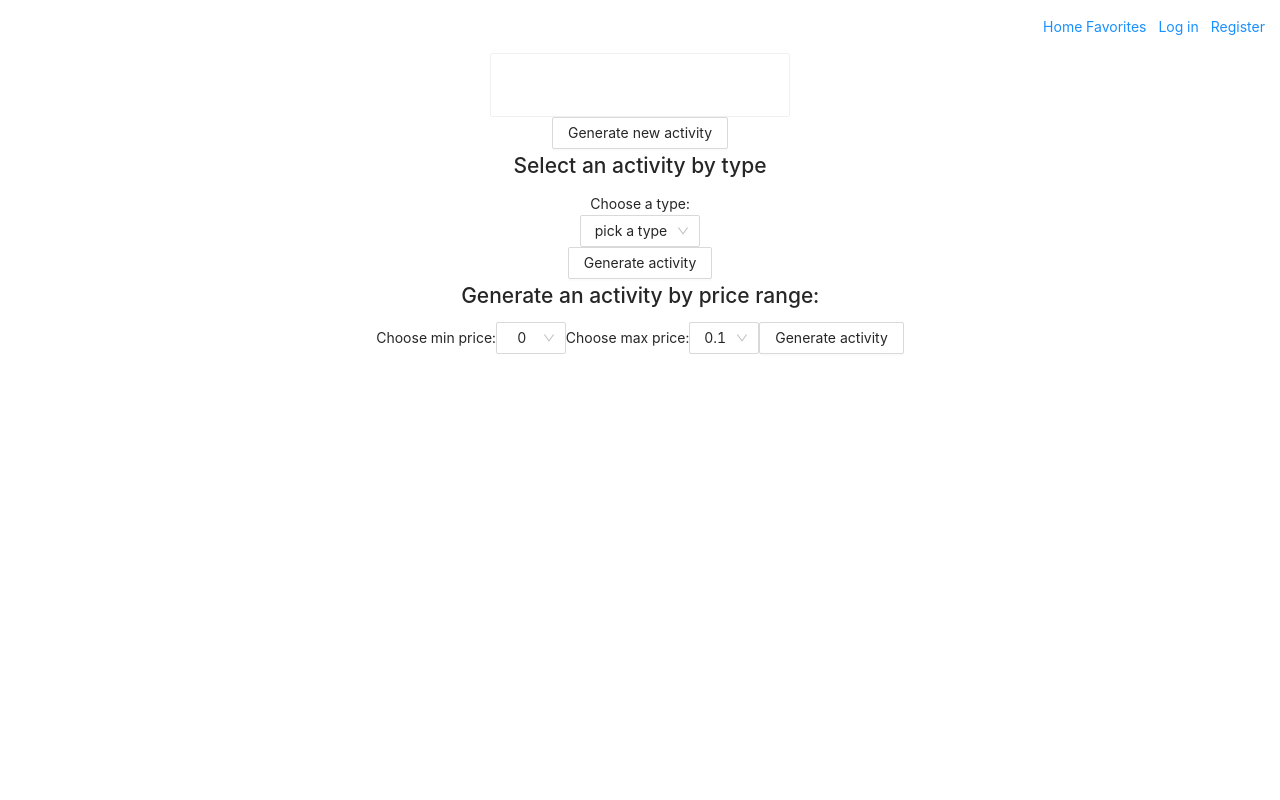
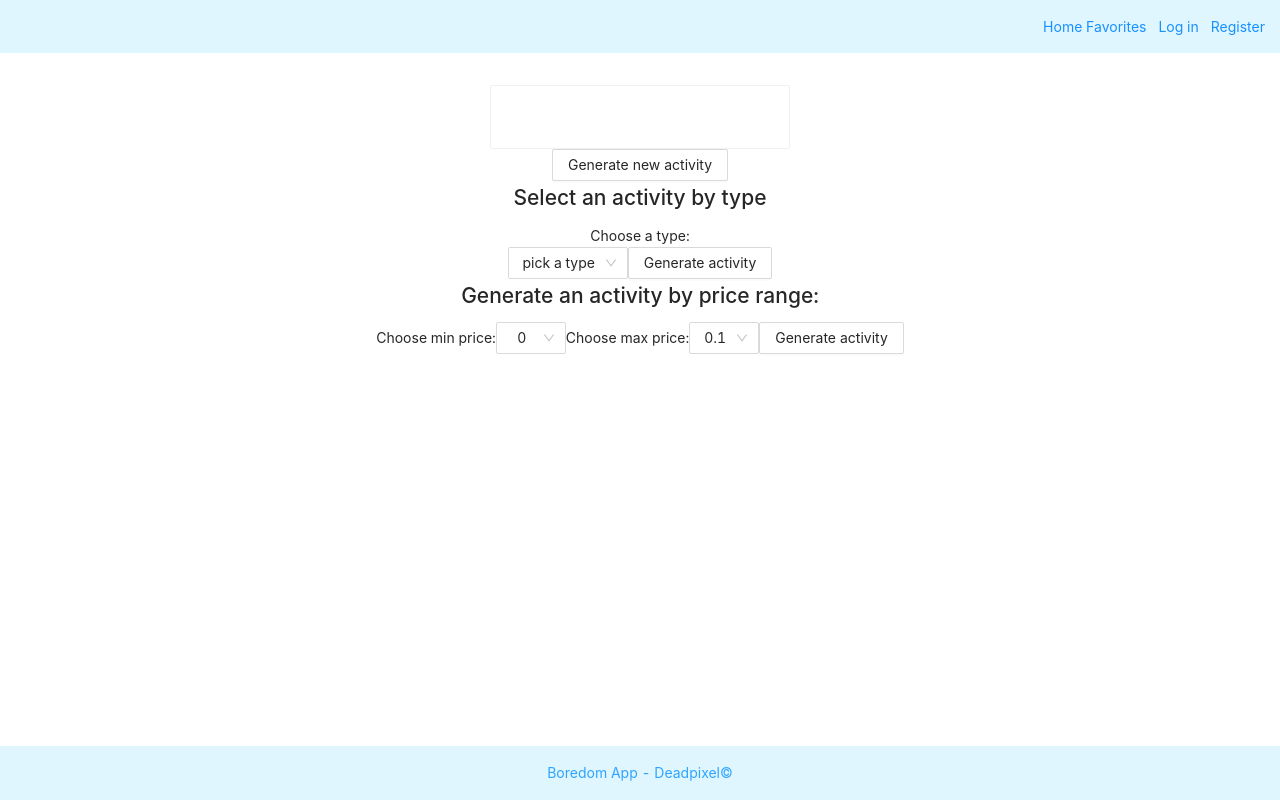
Before and after one commit to Deadpixel62/boredom-api, a React (Vite) app: page / in a window 1280 px wide. Built offline with nearby package versions, Linux system fonts and the light colour scheme; no server answers.

Commit message:
adding style

```diff
--- a/src/App.jsx
+++ b/src/App.jsx
@@ -36,6 +36,8 @@ function App() {
           display: "flex",
           justifyContent: "flex-end",
           gap: "12px",
+          backgroundColor: "#DFF6FF",
+          marginBottom: "2rem",
         }}
       >
         <div>
@@ -61,6 +63,21 @@ function App() {
         <Route path="/login" element={<Login />} />
         <Route path="/register" element={<Register />} />
       </Routes>
+      <footer
+        style={{
+          display: "flex",
+          justifyContent: "center",
+          alignContent: "center",
+          backgroundColor: "#DFF6FF",
+          position: "fixed",
+          bottom: "0",
+          width: "100%",
+          padding: "1rem",
+          color: "#2FA4FF",
+        }}
+      >
+        Boredom App - Deadpixel©
+      </footer>
     </div>
   );
 }
--- a/src/Components/Home.jsx
+++ b/src/Components/Home.jsx
@@ -115,6 +115,7 @@ function Home() {
 
         <label htmlFor="types">Choose a type:</label>
 
+        <div style={{ display: "flex" }}>
           <Select
             style={{ width: 120 }}
             defaultValue={{ value: "pick a type" }}
@@ -130,6 +131,7 @@ function Home() {
           </Select>
 
           <Button onClick={() => generateByType()}>Generate activity</Button>
+        </div>
         {typeActivity.activity && (
           <Card style={{ width: 300 }}>
             <p>activity: {typeActivity.activity} </p>
```
Lines whose indentation alone changed are shown as unchanged.
